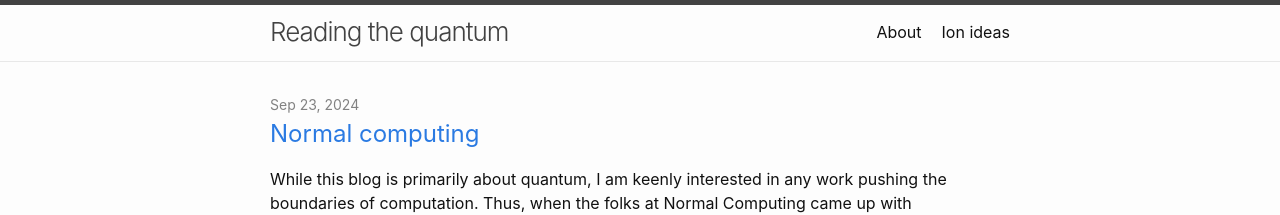
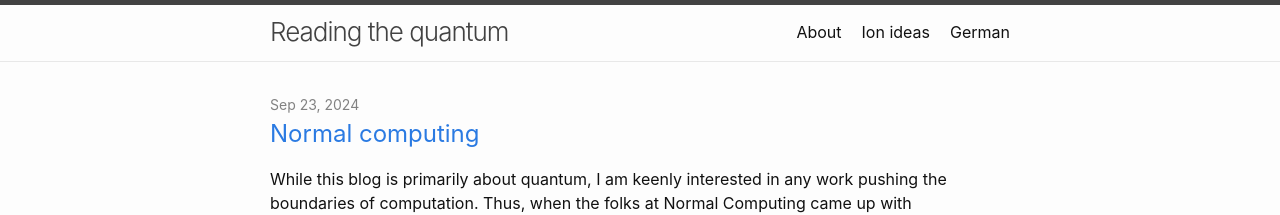
Before and after one commit to m-malinowski/m-malinowski.github.io, a Jekyll site: the page built from index.md, in a window 1280 px wide and 900 px high. Shown: the top 215 px of the window. Built offline with Jekyll 4.4.1, drawn with Linux system fonts in a browser that asks for light colours.

Commit message:
Add German exercises link to navigation

```diff
--- a/_includes/header.html
+++ b/_includes/header.html
@@ -24,6 +24,7 @@
             <a class="page-link" href="{{ my_page.url | relative_url }}">{{ my_page.title | escape }}</a>
             {%- endif -%}
           {%- endfor -%}
+          <a class="page-link" href="https://german-no-bs.netlify.app/" target="_blank">German</a>
         </div>
       </nav>
     {%- endif -%}
```
